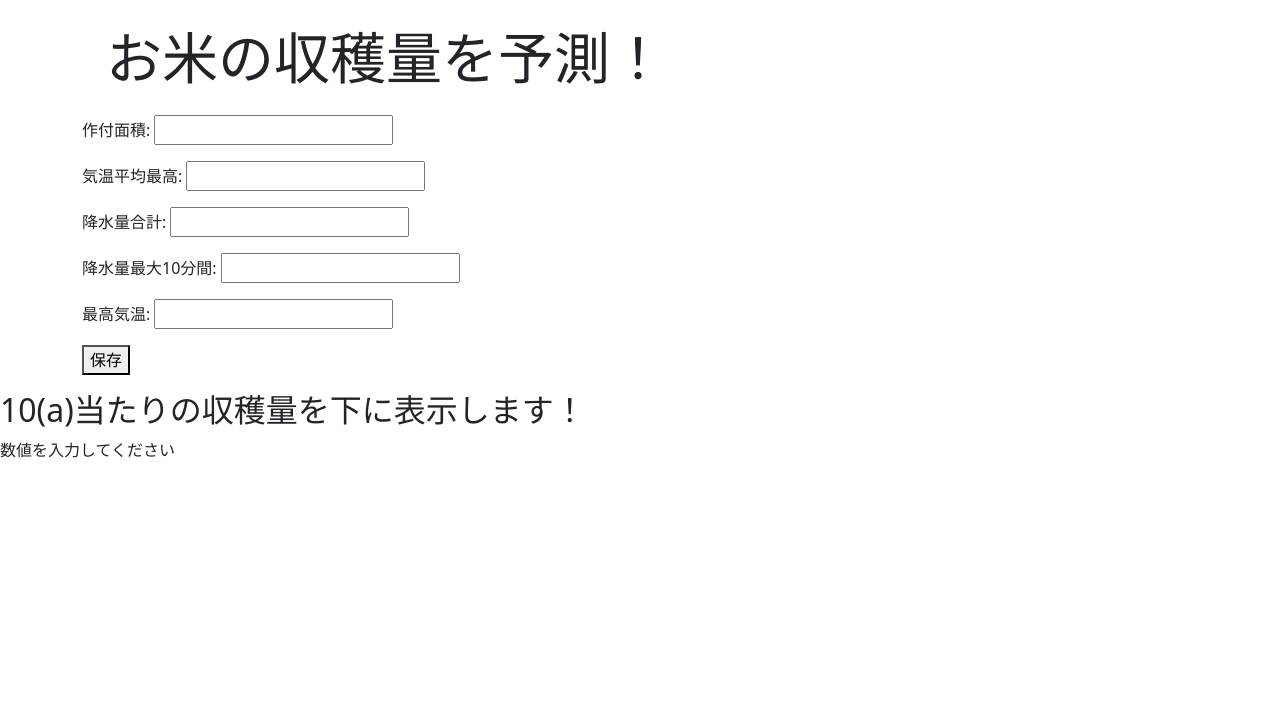
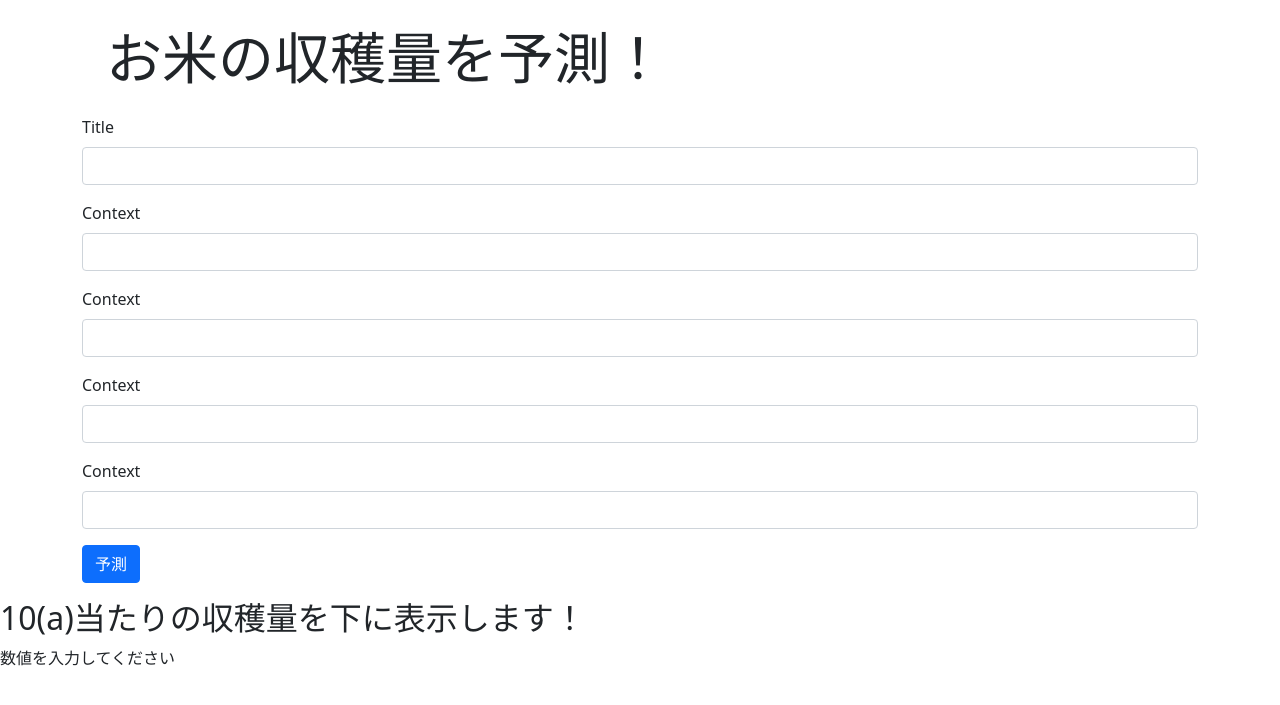
Before and after one commit to tanakou0226/kome_predict, a Django app: page /hello/ in a window 1280 px wide. Shown: the top 705 px of the page. Run offline with Django 3.2, Linux system fonts and the light colour scheme; some libraries are stand-ins or nearby versions.

Commit message:
form に bootstarp

```diff
--- a/forest/templates/hello/index.html
+++ b/forest/templates/hello/index.html
@@ -10,12 +10,30 @@
     <div class="container">
         <h1 class="display-4 m-4">{{ title }}</h1>
     </div>
+
     <div class="container">
         <form method="GET">
-            <div class="form-group">
-                <div class="col-sm-8">{{form.as_p}}</div>
+            <div class="mb-3">
+                <label for="formGroupExampleInput" class="form-label">Title</label>
+                <input name="作付面積" type="text" class="form-control" />
             </div>
-            <button type="submit">保存</button>
+            <div class="mb-3">
+                <label for="formGroupExampleInput" class="form-label">Context</label>
+                <input name="気温平均最高" type="text" class="form-control" />
+            </div>
+            <div class="mb-3">
+                <label for="formGroupExampleInput" class="form-label">Context</label>
+                <input name="降水量合計" type="text" class="form-control" />
+            </div>
+            <div class="mb-3">
+                <label for="formGroupExampleInput" class="form-label">Context</label>
+                <input name="降水量最大10分間" type="text" class="form-control" />
+            </div>
+            <div class="mb-3">
+                <label for="formGroupExampleInput" class="form-label">Context</label>
+                <input name="最高気温" type="text" class="form-control" />
+            </div>
+            <button type="submit" class="btn btn-primary">予測</button>
         </form>
     </div>
 
```
